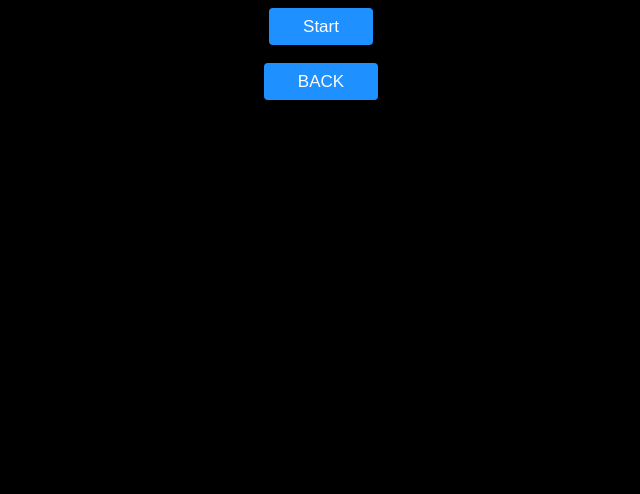
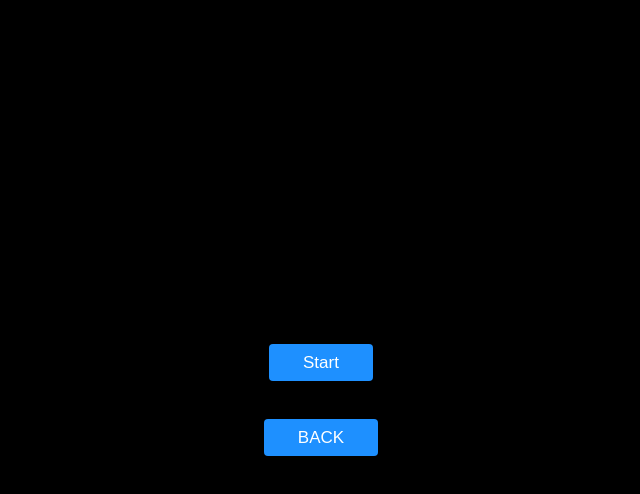
Before and after one commit to halbykevin/games, a plain HTML site: page game_5/game5_index.html in a window 1280 px wide. Shown: the whole page, without its empty margins (319-959 px from the left). Drawn offline with Linux system fonts and the light colour scheme.

Commit message:
fixed centering in gameindex5

```diff
--- a/game_5/game5_index.html
+++ b/game_5/game5_index.html
@@ -4,19 +4,18 @@
     <meta charset="UTF-8" />
     <meta name="viewport" content="width=device-width, initial-scale=1.0" />
     <title>Game Start</title>
-    <link rel="stylesheet" href="style_game5.css" />
+    <link rel="stylesheet" href="style_game5(2).css" />
   </head>
   <body>
-    <center>
+    <div class="center-container">
       <button id="startButton">Start</button><br /><br />
-      <!-- Back button -->
       <button
-        id="startButton"
+        id="backButton"
         onclick="window.location.href='../gamesCollection.html';"
       >
         BACK
       </button>
-    </center>
+    </div>
     <script src="linking_game5.js"></script>
   </body>
 </html>
--- /dev/null
+++ b/game_5/style_game5(2).css
@@ -0,0 +1,46 @@
+* {
+  margin: 0; /* Resets margin for all elements */
+  padding: 0; /* Resets padding for all elements */
+  box-sizing: border-box; /* Includes padding and border in the element's total width and height */
+  background-color: black; /* Background color */
+  color: white; /* Text color */
+}
+
+body,
+html {
+  height: 100%; /* Full height */
+  display: flex;
+  align-items: center; /* Align vertically center */
+  justify-content: center; /* Align horizontally center */
+}
+
+.center-container {
+  text-align: center;
+}
+
+#startButton,
+#backButton {
+  font-size: 17px;
+  padding: 0.5em 2em;
+  border: none;
+  box-shadow: 2px 2px 4px rgba(0, 0, 0, 0.4);
+  background: dodgerblue;
+  color: white;
+  border-radius: 4px;
+  margin: 10px 0; /* Adds vertical spacing between buttons */
+  cursor: pointer;
+}
+
+#startButton:hover,
+#backButton:hover {
+  background: linear-gradient(
+    90deg,
+    rgba(30, 144, 255, 1) 0%,
+    rgba(0, 212, 255, 1) 100%
+  );
+}
+
+#startButton:active,
+#backButton:active {
+  transform: translate(0em, 0.2em);
+}
```
